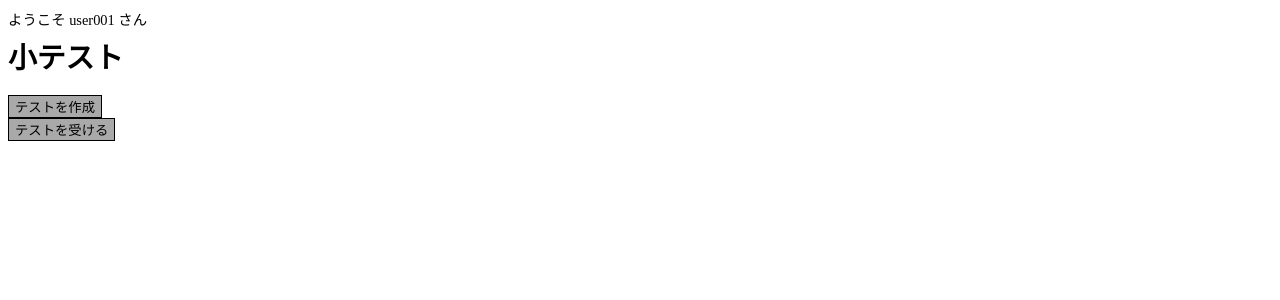
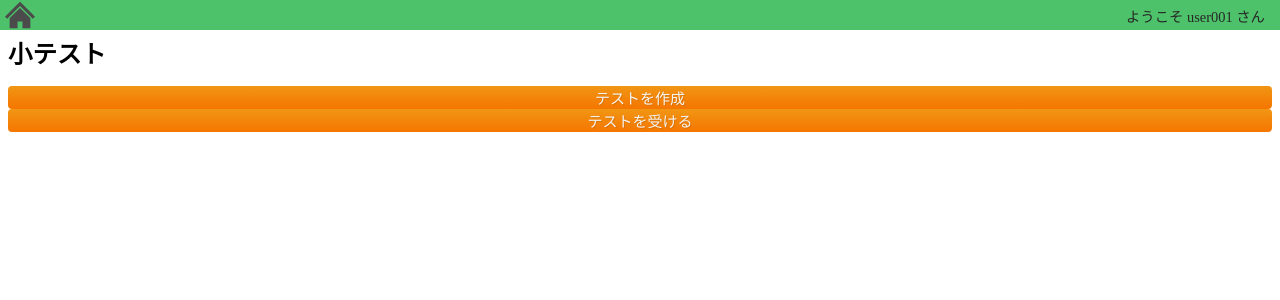
Before and after one commit to G1tHub20/sho_test, a PHP site: page / in a window 1280 px wide. Shown: the top 300 px of the page. Run offline with PHP 8.4, Linux system fonts and the light colour scheme; data that the repository does not hold is empty; a stand-in replaces the project's code that opens the database connection.

Commit message:
ボタンのデザインとヘッダーを改良

```diff
--- a/cre_fillin.php
+++ b/cre_fillin.php
@@ -151,6 +151,7 @@ if ($isReady) {
 </head>
 <body>
 <?php include 'inc/header.php'; ?>
+<div class="container">
 <h1>テスト（穴埋め問題）作成</h1>
 <h2></h2>
 <?php echo $message; ?>
@@ -186,5 +187,6 @@ if ($isReady) {
   ?>
 
 <footer class="footer">&nbsp;</footer>
+</div>
 </body>
 </html>
--- a/css/style.css
+++ b/css/style.css
@@ -8,11 +8,93 @@ html {
 
 body {
 	font-size: 0.9rem;
+	margin: 0;
+}
+
+.container {
+	margin: 0px 8px 8px 8px;
+}
+
+h1 {
+	font-size: 1.7em;
+}
+
+
+header {
+	display: flex;
+	height: 30px;
+  justify-content: space-between;
+	color: #272727;
+  align-items: center;
+  margin: 0 auto;
+	background-color: #4dc26a;
 }
 
 button {
-	background-color: darkgrey;
-	border: 1px solid rgb(0, 0, 0);
+	width: 100%;
+	/* height: 40px; */
+	font-size: 15px;
+	color: #f3f3f3;
+	/* font-weight: bold; */
+	text-align: center;
+	border-radius: 4px;
+	border: 0;
+	background: #ea8925;
+	background: linear-gradient(#f19614,#f57600);
+	text-shadow: 1px 1px rgb(0 0 0 / 10%);
+}
+
+
+button.short {
+	font-size: 1.0em;
+	width: 20%;
+	color: black;
+	background: linear-gradient(#fff,#eee);
+	border-color: #cfcfcf #cfcfcf #b9b9b9;
+	border-radius: 0;
+	box-shadow: inset 0 1px 0 rgb(255 255 255 / 35%), 0 0 1px rgb(0 0 0 / 15%);
+}
+
+header button {
+	font-size: 1.5em;
+	width: 20%;
+	color: black;
+	background: linear-gradient(#fff,#eee);
+	border-color: #cfcfcf #cfcfcf #b9b9b9;
+	border-radius: 0;
+	box-shadow: inset 0 1px 0 rgb(255 255 255 / 35%), 0 0 1px rgb(0 0 0 / 15%);
+}
+
+button:hover {
+	opacity: .9;
+}
+
+button:active {
+	box-shadow: 0 0 10px 1px rgb(0 0 0 / 30%), 0 0 13px 8px rgb(255 255 255 / 15%) inset;
+}
+
+a {
+  /* 今回は、サイト内のリンクに下線が表示されないように設定 */
+  text-decoration: none;
+}
+
+a.home {
+	height: 100%;
+	height: 30px;
+}
+
+p.user {
+	margin-right: 15px;
+}
+
+img {
+	max-width: 100%;
+}
+
+a.home img{
+	height: 100%;
+	line-height: 0;
+	margin: 0 5px;
 }
 
 .error {
@@ -52,10 +134,6 @@ h1 {
 		margin-top: 20%;
 	}
 
-	button.short {
-		font-size: 1.0em;
-		width: 20%;
-	}
 
 	textarea, select {
 		font-size: 16px;
--- a/do_fillin.php
+++ b/do_fillin.php
@@ -83,9 +83,11 @@ END2;
 </head>
 <body>
 <?php include 'inc/header.php'; ?>
+<div class="container">
   <h1>解答</h1>
   <?php echo $question_form; ?>
 
   <footer class="footer">&nbsp;</footer>
+</div>
 </body>
 </html>
--- a/exams.php
+++ b/exams.php
@@ -20,6 +20,7 @@ $stmt = $dbh->query("SELECT CONCAT('test', id) as test_id, id, type, subject, us
 </head>
 <body>
 <?php include 'inc/header.php'; ?>
+<div class="container">
   <h1>テスト一覧</h1>
 
   <table>
@@ -29,6 +30,6 @@ $stmt = $dbh->query("SELECT CONCAT('test', id) as test_id, id, type, subject, us
     </td><td><?php echo $row['avg_score'] ?></td><td><?php echo $row['takers'] ?></td><td><button onclick="location.href='take_exam.php?test=<?php echo $row['id'] ?>'">受験</button></td></tr>
     <?php endforeach; ?>
   </table>
-
+</div>
 </body>
 </html>
--- a/inc/header.php
+++ b/inc/header.php
@@ -3,5 +3,7 @@
     $id = $_SESSION['user_id'];
     $user_id = 'user' . sprintf('%03d', $id);
   ?>
-  <p><a href= "index.php">Home</a><?php echo '　' . $user_id  . ' さん</p>'; ?></p>
+  <a href="./index.php" class="home"><img src="img/home_icon.svg" alt="HOME"></a>
+  <!-- <button onclick="location.href='./index.php'">Home</button> -->
+  <p class="user"><?php echo $user_id  . ' さん'; ?></p>
 </header>
--- a/index.php
+++ b/index.php
@@ -59,10 +59,11 @@ if ($_SERVER['REQUEST_METHOD'] === 'POST') {
 </head>
 
 <body>
-    <?php
-    echo 'ようこそ ' . $user_id  . ' さん';
-
-    ?>
+<header>
+    <a href="./index.php" class="home"><img src="img/home_icon.svg" alt="HOME"></a>
+    <p class="user"><?php echo ' ようこそ ' . $user_id  . ' さん'; ?></p>
+</header>
+<div class="container">
     <h1 id="title">小テスト</h1>
 
 
@@ -73,4 +74,5 @@ if ($_SERVER['REQUEST_METHOD'] === 'POST') {
         </form>
 
         <footer class="footer">&nbsp;</footer>
+</div>
 </body>
--- a/library.php
+++ b/library.php
@@ -41,7 +41,7 @@ function get_var_name($var) {
 
 // var_dumpを見やすくする
 function d($var) {
-  $flag = true;
+  $flag = false;
   if ($flag) {
     echo get_var_name($var);
     echo "<pre>";
--- a/result.php
+++ b/result.php
@@ -104,6 +104,7 @@ if ($result) {
 </head>
 <body>
 <?php include 'inc/header.php'; ?>
+<div class="container">
 <h1>答案用紙</h1>
 <h2 class="red"><?php echo $score . '点'; ?></h2>
 <p>次の[　]に当てはまる語句を答えなさい。</p>
@@ -116,5 +117,6 @@ if ($result) {
 <?php endfor; ?>
 
 <footer class="footer">&nbsp;</footer>
+</div>
 </body>
 </html>
--- a/take_exam.php
+++ b/take_exam.php
@@ -49,6 +49,7 @@ if (isset($test_id)) {
 </head>
 <body>
 <?php include 'inc/header.php'; ?>
+<div class="container">
   <h1>解答</h1>
 
   <h2>test<?php echo sprintf('%03d', $test_id); ?></h2>
@@ -59,5 +60,6 @@ if (isset($test_id)) {
   <button onclick="location.href='./do_fillin.php?test=<?php echo $test_id; ?>'">開始する</button>
 
   <footer class="footer">&nbsp;</footer>
+</div>
 </body>
 </html>
```
Also changed, not shown: confirm.php (deleted, +0 -21 lines), img/home_icon.svg (added), img/home_icon2.svg (added).
